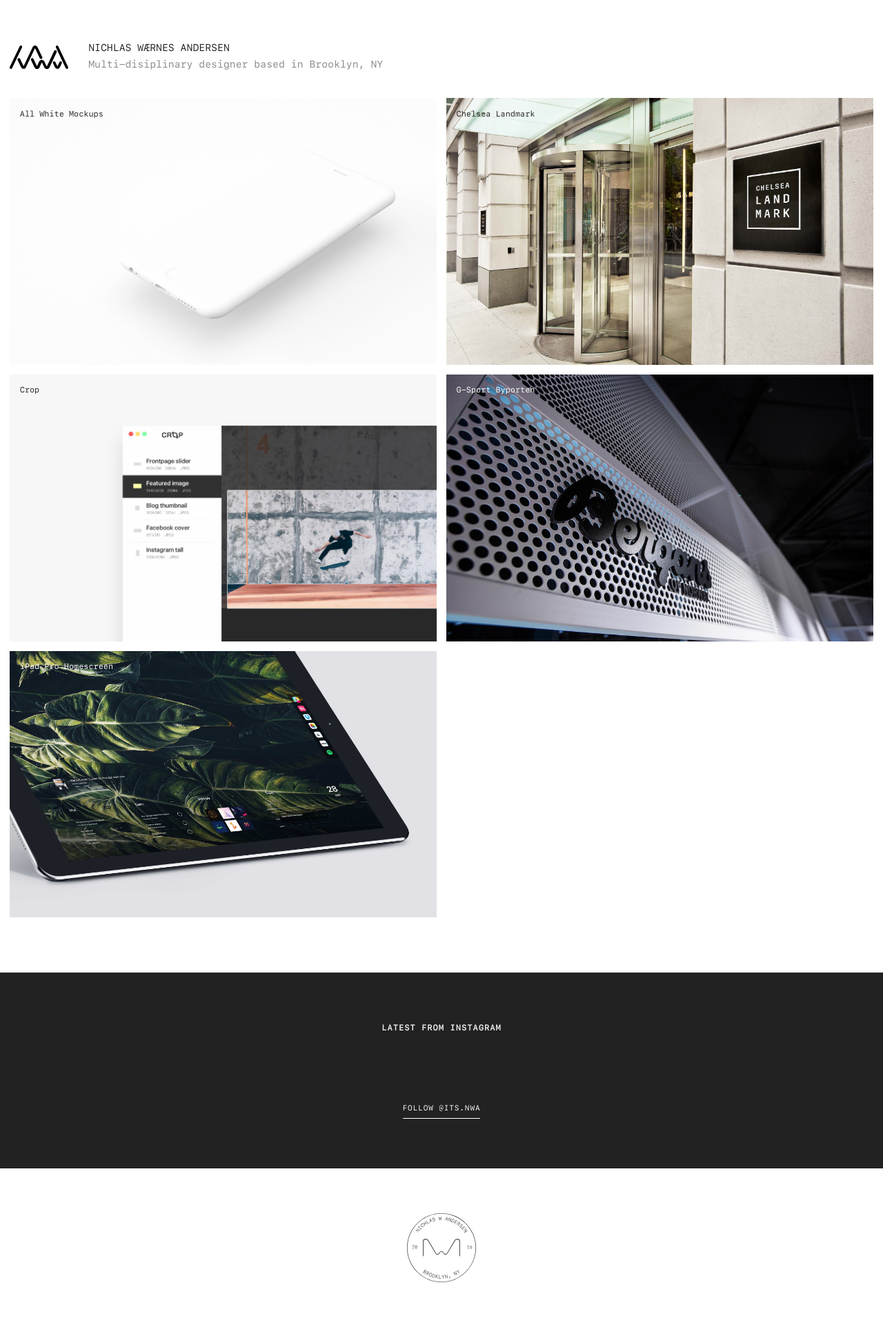
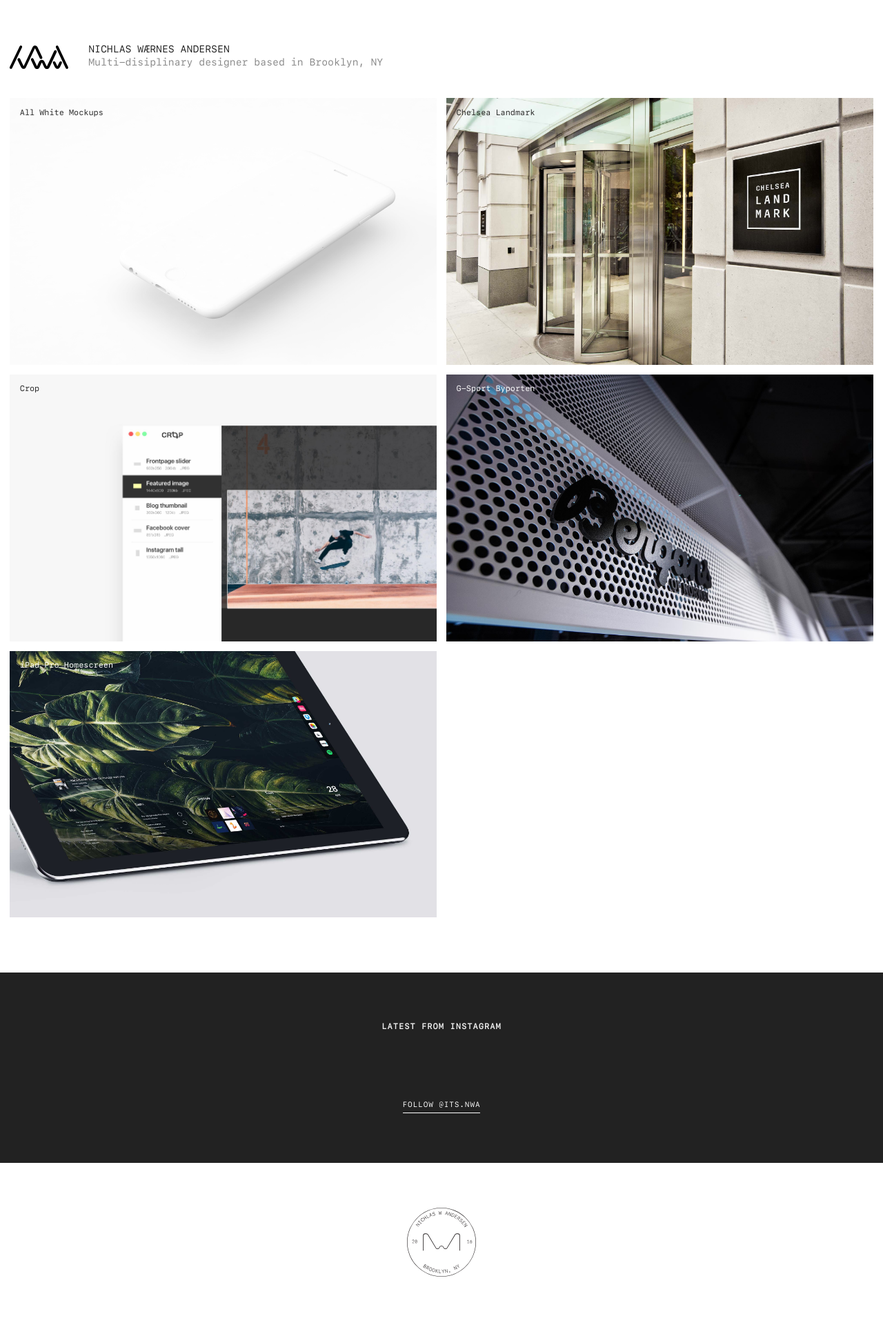
Before and after one commit to itsnwa/portfolio, a Jekyll site: the page built from index.html, in a window 1280 px wide. Shown: the whole page at 69% size. Built offline with Jekyll 4.4.1, drawn with Linux system fonts in a browser that asks for light colours; nearby versions of some CDN libraries; a script that is not in the unit is left out.

Commit message:
Added normalize.css CDN in <head>.

```diff
--- a/_includes/head.html
+++ b/_includes/head.html
@@ -14,5 +14,6 @@
   <meta property="og:image" content="{{ site.baseurl }}/assets/og.jpg">
   <title>Nichlas Wærnes Andersen</title>
   <link rel="alternate" type="application/rss+xml" title="{{ site.title }}" href="{{ "feed.xml" | prepend: site.baseurl | prepend: site.url }}">
+  <link rel="stylesheet" href="https://cdnjs.cloudflare.com/ajax/libs/normalize/4.1.1/normalize.min.css" media="screen">
   <link rel="stylesheet" href="{{ site.baseurl }}/css/style.css" media="screen">
 </head>
```
